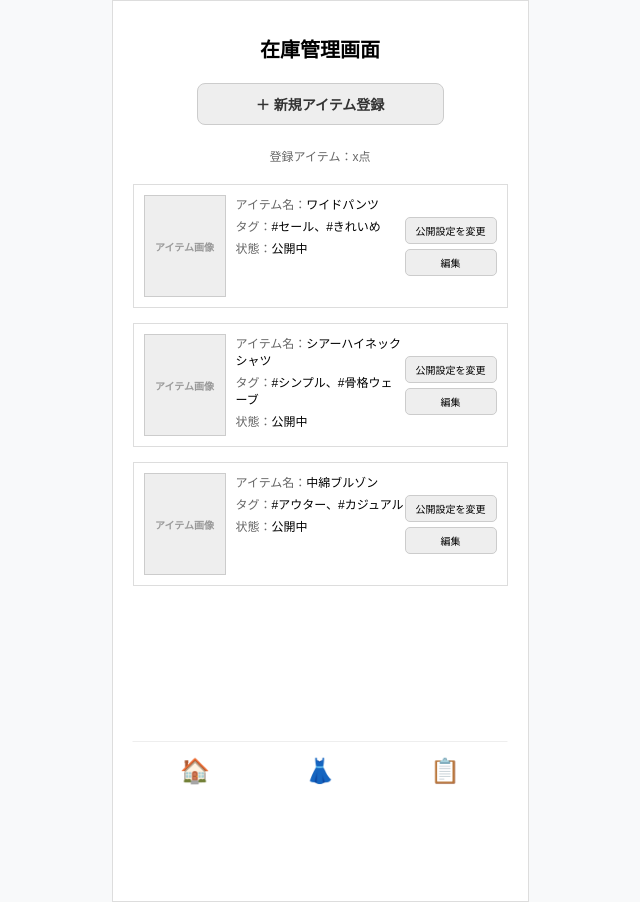
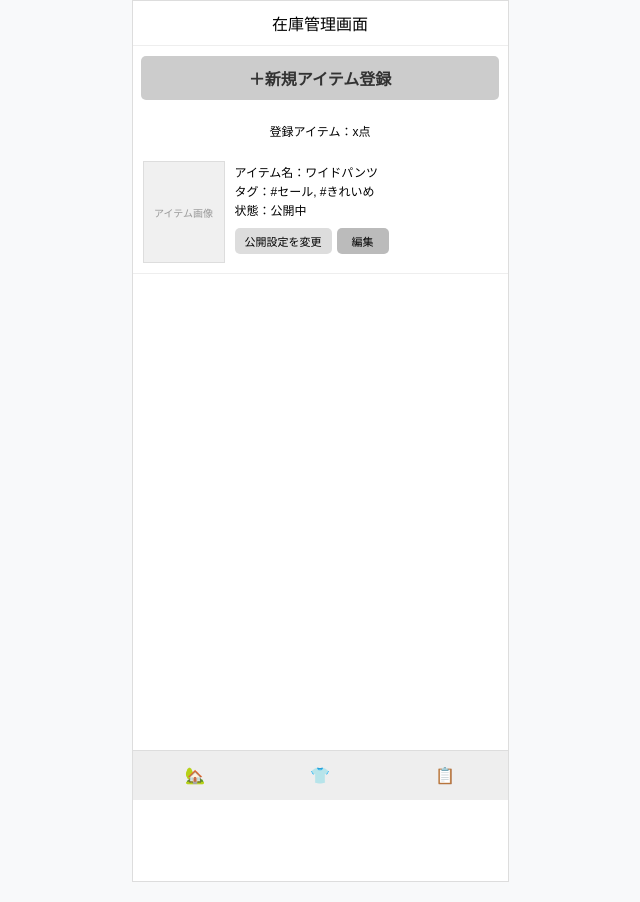
Before and after one commit to Omochimochimochimochi/Daily-closet, a Django app: template closet/templates/inventory_manage.html in a window 1280 px wide. Shown: the whole page, without its empty margins (320-960 px from the left). Run offline with Django 5.2, Linux system fonts and the light colour scheme; the template is opened without the code that fills it, so the values that code supplies are empty.

Commit message:
在庫管理画面修正

```diff
--- a/closet/templates/inventory_manage.html
+++ b/closet/templates/inventory_manage.html
@@ -2,134 +2,88 @@
 <html lang="ja">
 <head>
     <meta charset="UTF-8">
-    <title>在庫管理画面 - Daily Closet 管理</title>
+    <title>在庫管理 - Daily Closet</title>
     <style>
         body { font-family: sans-serif; background-color: #f8f9fa; margin: 0; display: flex; justify-content: center; }
-        .app-container { width: 375px; background: white; min-height: 100vh; padding: 20px; text-align: center; border: 1px solid #ddd; padding-bottom: 80px; position: relative; }
-        h1 { font-size: 20px; margin-bottom: 20px; }
+        .app-container { width: 375px; background: white; min-height: 100vh; padding-bottom: 80px; position: relative; border: 1px solid #ddd; text-align: center; }
+
+        .header { padding: 10px; border-bottom: 1px solid #eee; }
+        .btn-add { display: inline-block; width: 90%; padding: 10px; background-color: #ccc; color: #333; text-decoration: none; border-radius: 5px; margin: 10px 0; font-weight: bold; }
+
+        .item-card { display: flex; padding: 10px; border-bottom: 1px solid #eee; text-align: left; align-items: flex-start; }
+        .item-img { width: 80px; height: 100px; background-color: #f0f0f0; border: 1px solid #ddd; margin-right: 10px; display: flex; align-items: center; justify-content: center; font-size: 10px; color: #999; }
+        .item-info { flex: 1; font-size: 12px; }
+        .item-info p { margin: 2px 0; }
 
 
-        .btn-add {
-            display: inline-block; width: 60%; padding: 10px;
-            background-color: #eee; color: #333;
-            text-decoration: none; border-radius: 8px;
-            font-weight: bold; border: 1px solid #ccc;
-            margin-bottom: 10px; font-size: 14px;
-        }
-        .item-count { font-size: 12px; color: #666; margin-bottom: 20px; }
+        .btn-group { margin-top: 10px; display: flex; gap: 5px; }
+        .btn-status { background-color: #ddd; border: none; padding: 5px 10px; border-radius: 5px; font-size: 11px; cursor: pointer; }
+        .btn-edit { background-color: #bbb; border: none; padding: 5px 15px; border-radius: 5px; font-size: 11px; cursor: pointer; text-decoration: none; color: black; }
 
 
-        .item-list { display: flex; flex-direction: column; gap: 15px; }
-        .item-card {
-            display: flex; border: 1px solid #ddd;
-            padding: 10px; font-size: 12px; align-items: flex-start;
+        #modal-overlay {
+            display: none;
+            position: fixed; top: 0; left: 0; width: 100%; height: 100%;
+            background: rgba(0,0,0,0.5); z-index: 1000;
         }
+        .modal-content {
+            position: absolute; top: 50%; left: 50%; transform: translate(-50%, -50%);
+            background: white; padding: 20px; width: 250px; border-radius: 10px; text-align: center;
+        }
+        .modal-close { position: absolute; top: 5px; right: 10px; font-size: 20px; cursor: pointer; border: none; background: none; }
+        .btn-save { background-color: #bbb; border: none; padding: 8px 20px; border-radius: 5px; margin-right: 5px; }
+        .btn-cancel { background-color: #ddd; border: none; padding: 8px 20px; border-radius: 5px; }
 
-        /* 画像枠（画像がない時のダミー） */
-        .item-image-placeholder {
-            width: 80px; height: 100px;
-            background-color: #eee; /* 薄いグレー */
-            display: flex; align-items: center; justify-content: center;
-            border: 1px solid #ccc; color: #999;
-            font-weight: bold; font-size: 10px;
-        }
-
-
-        .item-info { flex: 1; padding-left: 10px; text-align: left; }
-        .item-info p { margin: 0 0 5px 0; }
-        .info-label { color: #666; }
-
-
-        .item-actions { display: flex; flex-direction: column; gap: 5px; align-self: center; }
-        .btn-status, .btn-edit {
-            font-size: 10px; padding: 5px 10px;
-            cursor: pointer; border-radius: 5px; border: 1px solid #ccc; background: white;
-        }
-        .btn-status { background-color: #eee; }
-        .btn-edit { background-color: #eee; }
-
-        .footer-nav {
-            position: absolute; bottom: 0; left: 0; width: 100%;
-            display: flex; justify-content: space-around;
-            padding: 15px 0; border-top: 1px solid #eee; background: white;
-        }
+        .footer-nav { position: fixed; bottom: 0; width: 375px; display: flex; justify-content: space-around; padding: 15px 0; background: #eee; border-top: 1px solid #ddd; }
     </style>
 </head>
 <body>
-    <div class="app-container">
-        <h1>在庫管理画面</h1>
 
-        <a href="#" class="btn-add">＋ 新規アイテム登録</a>
-        <p class="item-count">登録アイテム：x点</p>
+<div class="app-container">
+    <div class="header">在庫管理画面</div>
 
-        <div class="item-list">
-            <div class="item-card">
-                <div class="item-image-placeholder">アイテム画像</div>
-                <div class="item-info">
-                    <p><span class="info-label">アイテム名：</span>ワイドパンツ</p>
-                    <p><span class="info-label">タグ：</span>#セール、#きれいめ</p>
-                    <p><span class="info-label">状態：</span>公開中</p>
-                </div>
-                <div class="item-actions">
-                    <button class="btn-status">公開設定を変更</button>
-                    <button class="btn-edit">編集</button>
-                </div>
-            </div>
+    <a href="{% url 'item_register' %}" class="btn-add">＋新規アイテム登録</a>
+    <p style="font-size: 12px;">登録アイテム：x点</p>
 
-            <div class="item-card">
-                <div class="item-image-placeholder">アイテム画像</div>
-                <div class="item-info">
-                    <p><span class="info-label">アイテム名：</span>シアーハイネックシャツ</p>
-                    <p><span class="info-label">タグ：</span>#シンプル、#骨格ウェーブ</p>
-                    <p><span class="info-label">状態：</span>公開中</p>
-                </div>
-                <div class="item-actions">
-                    <button class="btn-status">公開設定を変更</button>
-                    <button class="btn-edit">編集</button>
-                </div>
-            </div>
-
-            <div class="item-card">
-                <div class="item-image-placeholder">アイテム画像</div>
-                <div class="item-info">
-                    <p><span class="info-label">アイテム名：</span>中綿ブルゾン</p>
-                    <p><span class="info-label">タグ：</span>#アウター、#カジュアル</p>
-                    <p><span class="info-label">状態：</span>公開中</p>
-                </div>
-                <div class="item-actions">
-                    <button class="btn-status">公開設定を変更</button>
-                    <button class="btn-edit">編集</button>
-                </div>
+    <div class="item-card">
+        <div class="item-img">アイテム画像</div>
+        <div class="item-info">
+            <p>アイテム名：ワイドパンツ</p>
+            <p>タグ：#セール, #きれいめ</p>
+            <p>状態：公開中</p>
+            <div class="btn-group">
+                <button class="btn-status" onclick="openModal()">公開設定を変更</button>
+                <a href="#" class="btn-edit">編集</a>
             </div>
         </div>
+    </div>
 
+    <div id="modal-overlay">
+        <div class="modal-content">
+            <button class="modal-close" onclick="closeModal()">×</button>
+            <h3>公開設定</h3>
+            <select style="width: 80%; padding: 10px; margin-bottom: 20px;">
+                <option>公開中</option>
+                <option>非公開</option>
+            </select>
+            <div>
+                <button class="btn-save" onclick="closeModal()">保存</button>
+                <button class="btn-cancel" onclick="closeModal()">キャンセル</button>
             </div>
+        </div>
+    </div>
 
     <div class="footer-nav">
-        <a href="{% url 'top' %}" class="nav-item">🏠</a>
-        <a href="#" class="nav-item">👗</a>
-        <a href="{% url 'admin_menu' %}" class="nav-item">📋</a>
+        <a href="{% url 'top' %}" style="text-decoration:none">🏡</a>
+        <a href="{% url 'inventory_manage' %}" style="text-decoration:none">👕</a>
+        <a href="{% url 'admin_menu' %}" style="text-decoration:none">📋</a>
     </div>
-</div> <style>
+</div>
 
-    .footer-nav {
-        position: fixed;
-        bottom: 0;
-        left: 50%;
-        transform: translateX(-50%);
-        width: 100%;
-        max-width: 375px;
-        display: flex;
-        justify-content: space-around;
-        padding: 15px 0;
-        border-top: 1px solid #eee;
-        background-color: white;
-        z-index: 100;
-    }
-    .nav-item {
-        text-decoration: none;
-        font-size: 24px;
-    }
-</style>
+<script>
+    function openModal() { document.getElementById('modal-overlay').style.display = 'block'; }
+    function closeModal() { document.getElementById('modal-overlay').style.display = 'none'; }
+</script>
+
 </body>
 </html>
```
